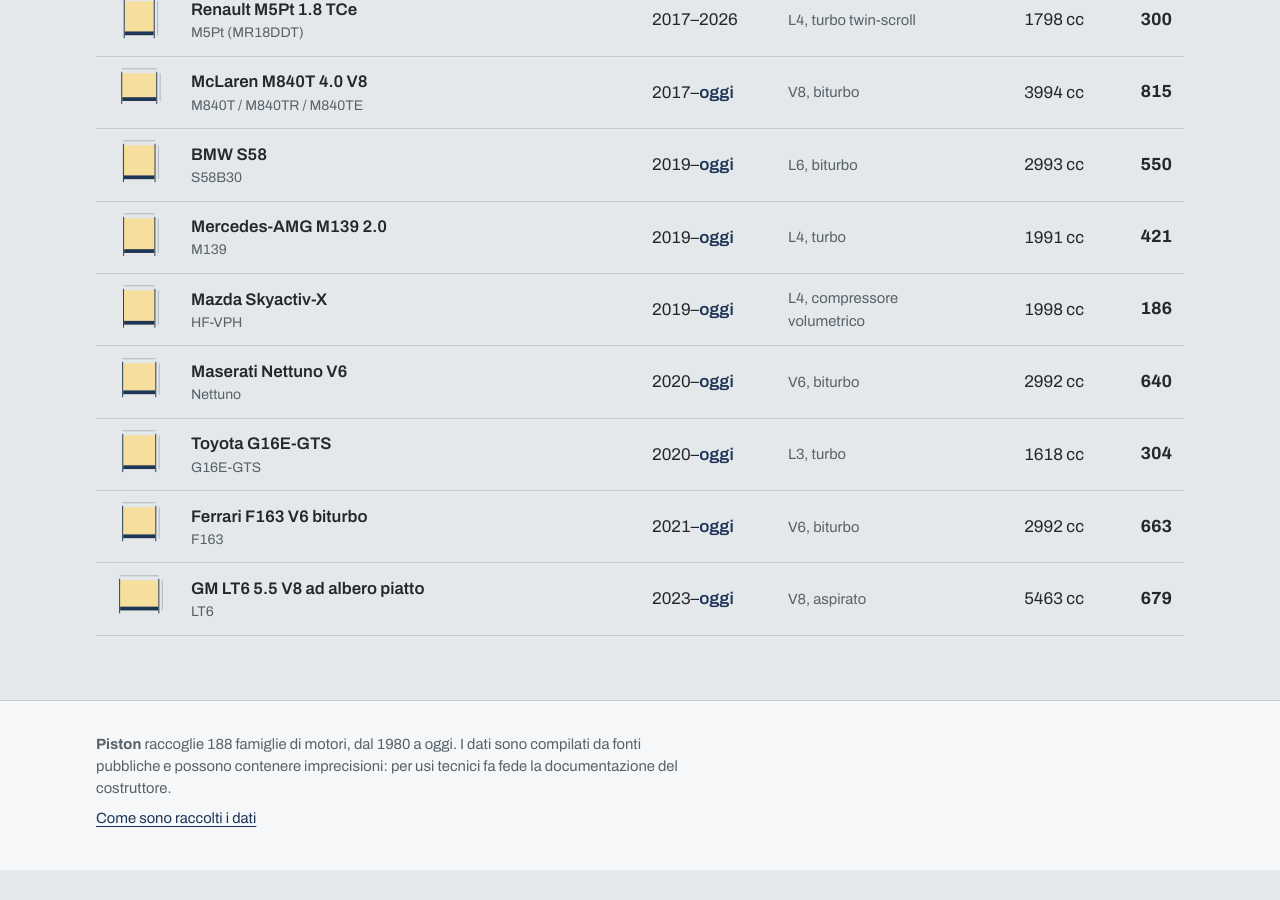
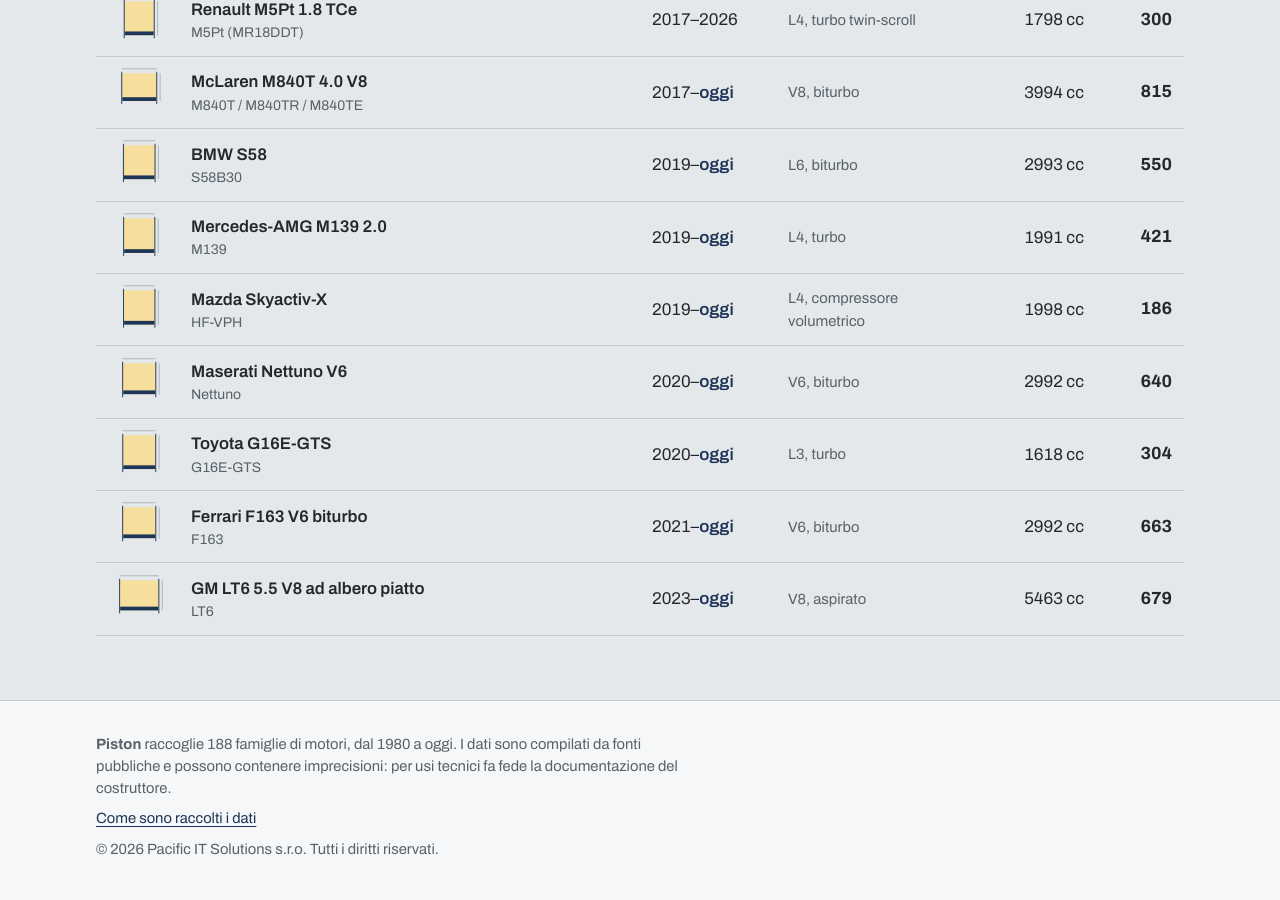
Before and after one commit to anomaly73bit/piston, a Jekyll site: the page built from index.html, in a window 1280 px wide and 900 px high, scrolled down 13702 px. Built offline with Jekyll 4.4.1, drawn with Linux system fonts in a browser that asks for light colours; before the commit the page ends 14572 px from its top, so only the background shows below that.

Commit message:
Copyright: tutti i diritti riservati
Co-Authored-By: Claude Opus 5.5 <noreply@anthropic.com>
Claude-Session: https://claude.ai/code/session_01B7LFy6ujgjb9624CiCtevN

```diff
--- a/_layouts/default.html
+++ b/_layouts/default.html
@@ -36,6 +36,7 @@
     <div class="riga">
       <p><strong>Piston</strong> raccoglie {{ site.data.motori | size }} famiglie di motori, dal 1980 a oggi. I dati sono compilati da fonti pubbliche e possono contenere imprecisioni: per usi tecnici fa fede la documentazione del costruttore.</p>
       <p><a href="{{ '/metodo/' | relative_url }}">Come sono raccolti i dati</a></p>
+      <p>© {{ site.time | date: '%Y' }} Pacific IT Solutions s.r.o. Tutti i diritti riservati.</p>
     </div>
   </footer>
   {% if page.script %}<script src="{{ page.script | prepend: '/assets/js/' | relative_url }}" defer></script>{% endif %}
```
Also changed, not shown: 1 other file.
